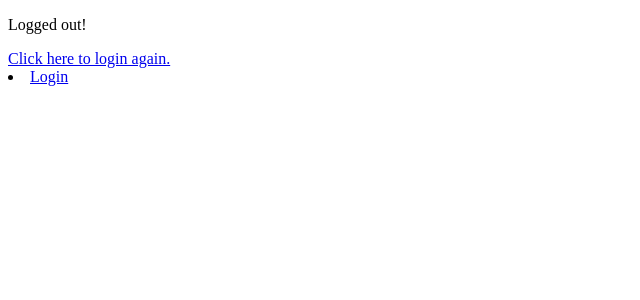
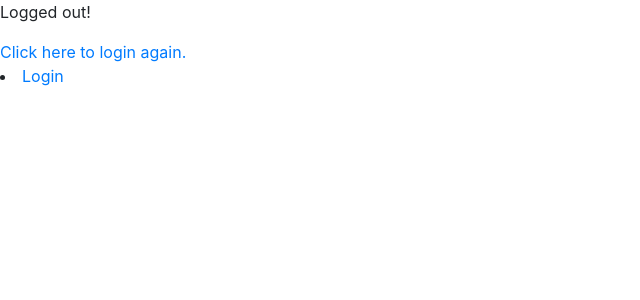
Before and after one commit to mprabhuin/CEM, a Django app: page /user/logout/ in a window 1280 px wide. Shown: the top 300 px of the page, without its empty margins (0-640 px from the left). Run offline with Django 3.2, Linux system fonts and the light colour scheme; some libraries are stand-ins or nearby versions.

Commit message:
Working on the template of the home page

```diff
--- a/home/templates/home_base_generic.html
+++ b/home/templates/home_base_generic.html
@@ -1,7 +1,24 @@
 <!DOCTYPE html>
 <html lang="en">
 <head>
+  <!-- common meta data details for the page -->
+  <meta charset="utf-8">
+  <meta name="viewport" content="width=device-width, initial-scale=1, shrink-to-fit=no">
+  <link rel="icon" href="">
+
+  {% block metadata %}<!-- Additional meta data details for the page -->
+  <meta name="description" content="">
+  {% endblock %}
+
   {% block title %}<title>CEM</title>{% endblock %}
+
+  <!-- Bootstrap core CSS -->
+  <link rel="stylesheet" href="https://stackpath.bootstrapcdn.com/bootstrap/4.1.3/css/bootstrap.min.css" integrity="sha384-MCw98/SFnGE8fJT3GXwEOngsV7Zt27NXFoaoApmYm81iuXoPkFOJwJ8ERdknLPMO" crossorigin="anonymous">
+
+  <!-- Add additional CSS in static file -->
+  {% load static %}
+  <link rel="stylesheet" href="{% static 'css/styles.css' %}">
+
 </head>
 <body>
   {% block sidebar %}<!-- insert default navigation text for every page -->{% endblock %}
```
